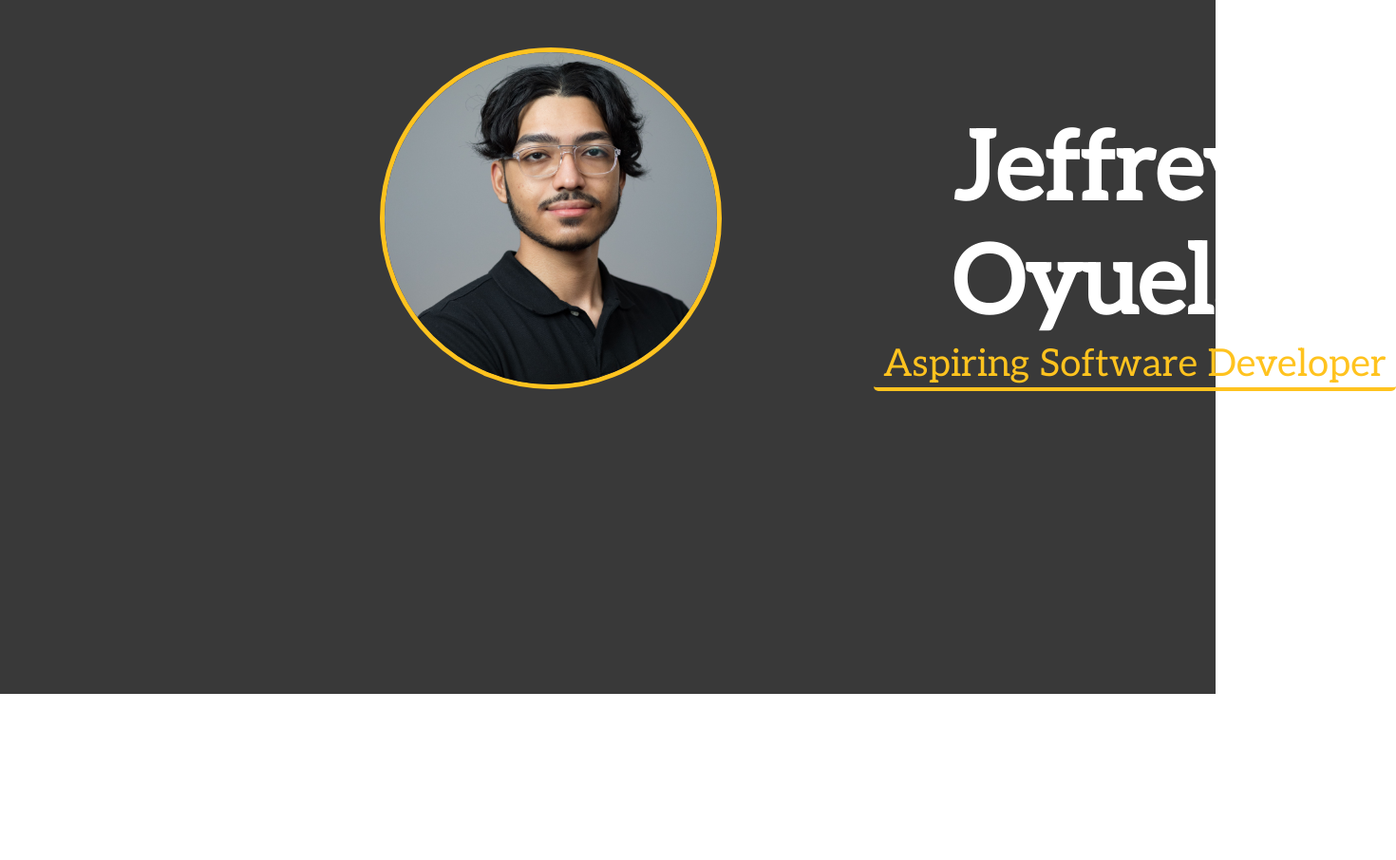
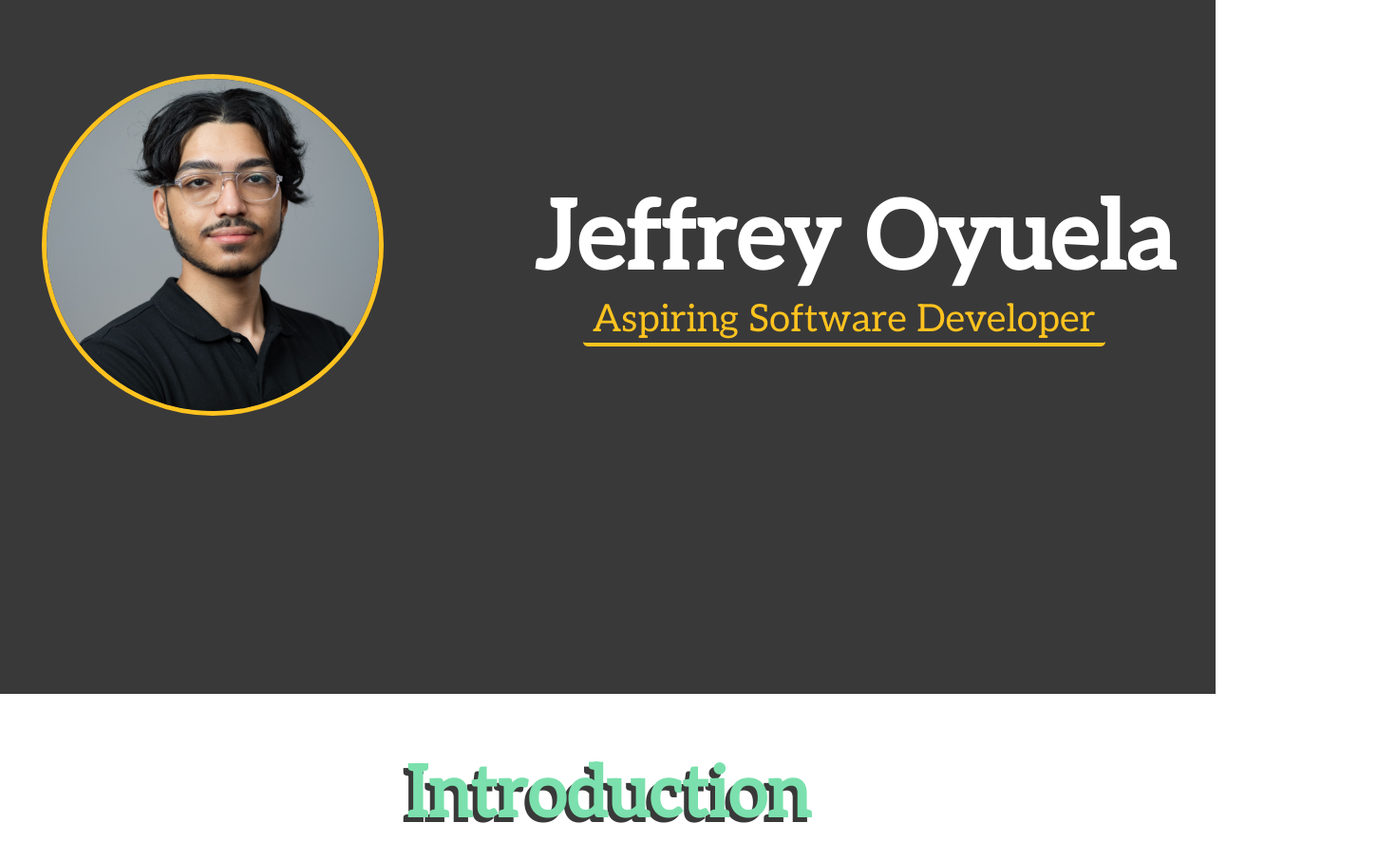
Before and after one commit to JeffreyO1224/Jeffrey-Portfolio, a plain HTML site: page index.html in a window 1280 px wide. Shown: the part 200-1106 px from the top of the page at 95% size, 1470 px wide, since content can reach past the window. Before the commit the page ends 931 px from the top, so only its background shows below. Drawn offline with Linux system fonts and the light colour scheme.

Commit message:
Optimized Code and experimented with color palette

```diff
--- a/index.html
+++ b/index.html
@@ -3,7 +3,7 @@
 <head>
     <meta charset="UTF-8">
     <meta name="viewport" content="width=device-width, initial-scale=1.0">
-    <title>Yaypi</title>
+    <title>Jeffrey Oyuela</title>
     <link rel="stylesheet" href="styles.css">
     <link rel="preconnect" href="https://fonts.googleapis.com">
     <link rel="preconnect" href="https://fonts.gstatic.com" crossorigin>
@@ -11,14 +11,27 @@
 </head>
 <body>
     <div class="hero">
-        <div>
-            <img src="images/picture.jpg" class = "img">
+        <div id="main-img">
+            <img src="images/picture.jpg" id = "jeff-img" alt: Jeffrey smiling at the camera>
         </div>
 
-        <div>
-            <h1 class="name">Jeffrey Oyuela</h1>
-            <p class = "headline">Aspiring Software Developer</p>
+        <div id="nameline">
+            <h1 id="name">Jeffrey Oyuela</h1>
+            <p id = "headline">Aspiring Software Developer</p>
         </div>
+
+    </div>
+
+    <div class="introduction">
+        <div class = "title">
+            <h2>
+                Introduction
+            </h2>
+            <p>
+
+            </p>
+        </div>
+
 
     </div>
 
--- a/styles.css
+++ b/styles.css
@@ -1,45 +1,52 @@
 body{
     color: white;
+    background-color: #ffFFFF;
     margin: 0px;
     font-family: 'Aleo', serif;
 }
 
 .hero{
-    display:flex;
+    display: flex;
     background-color: #393939;
     width: cover;
     height: 931px;
-    margin: inherit;
-
     text-align: center;
     font-size: 50px;
-
+    justify-content: center;
+    align-items: center;
 }
 
 
-.img{
-    display:inherit;
+#jeff-img{
     height: 350px;
-    margin: 250px 100px 250px 400px ;
-    border:5px solid #ffc31f;
-    border-radius: 300px;
+    border: 5px solid #ffc31f;
+    border-radius: 350px;
 }
 
-.name{
-    margin-top: 320px;
-    margin-bottom: 0px;
-
-    text-align: center;
+#nameline{
+    margin-left: 100px;
 }
 
-.headline{
-    display: inherit;
+#name{
+    text-align: center;
+    margin-bottom:0px;
+    margin-left: 60px;
+}
+
+#headline{
     color: #ffc31f;
     font-size: 40px;
     margin-top: 0px;
-    margin-left: 60px;
+    margin-left: 110px;
     border-bottom: 4px solid #ffc31f;
     border-radius: 5px;
     width: 550px;
+}
 
+.title{
+    color: #7be0ad;
+    text-shadow: -5px 5px 0px #393939;
+    text-align: center;
+    font-size: 50px;
+    margin-bottom: 500px;
 }
```
Also changed, not shown: 1 other file.
